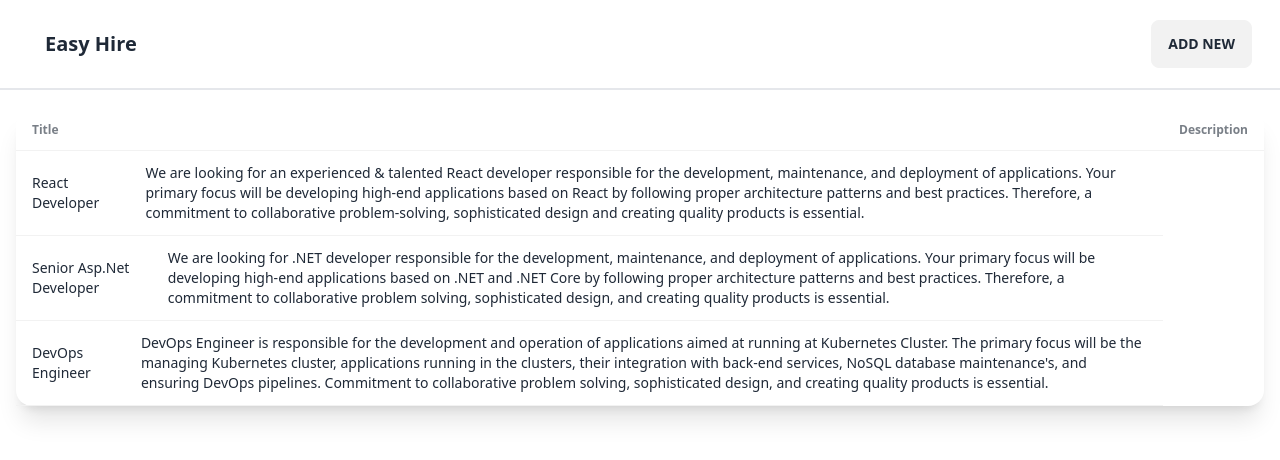
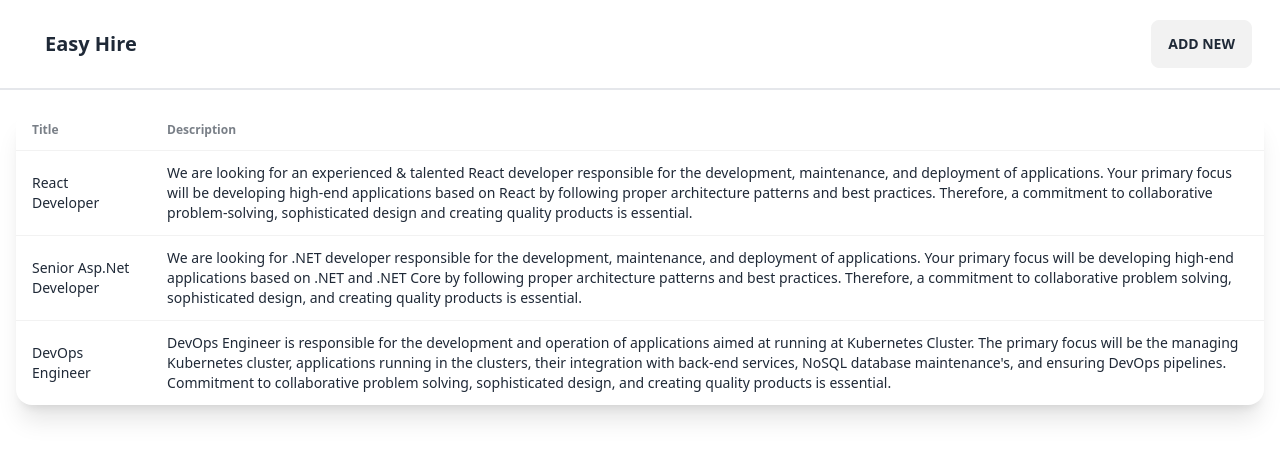
Before and after one commit to fa-901/easy-hire-frontend, a Vue app: page / in a window 1280 px wide. Shown: the top 460 px of the page. Built offline with nearby package versions, Linux system fonts and the light colour scheme.

Commit message:
Update HomePage.vue

```diff
--- a/src/pages/HomePage.vue
+++ b/src/pages/HomePage.vue
@@ -1,5 +1,6 @@
 <script setup lang="ts">
 import { data } from '@/models/data';
+import router from '@/router';
 </script>
 
 <template>
@@ -14,12 +15,15 @@ import { data } from '@/models/data';
                     </tr>
                 </thead>
                 <tbody>
-                    <RouterLink v-for="job in data" :key="job.id" :to="{ name: 'detail', params: { id: job.id } }">
-                        <tr>
-                            <td>{{ job.title }}</td>
-                            <td>{{ job.description }}</td>
-                        </tr>
-                    </RouterLink>
+                    <tr
+                        class="cursor-pointer"
+                        v-for="job in data"
+                        :key="job.id"
+                        @click="router.push({ name: 'detail', params: { id: job.id } })"
+                    >
+                        <td>{{ job.title }}</td>
+                        <td>{{ job.description }}</td>
+                    </tr>
                 </tbody>
             </table>
         </div>
```
